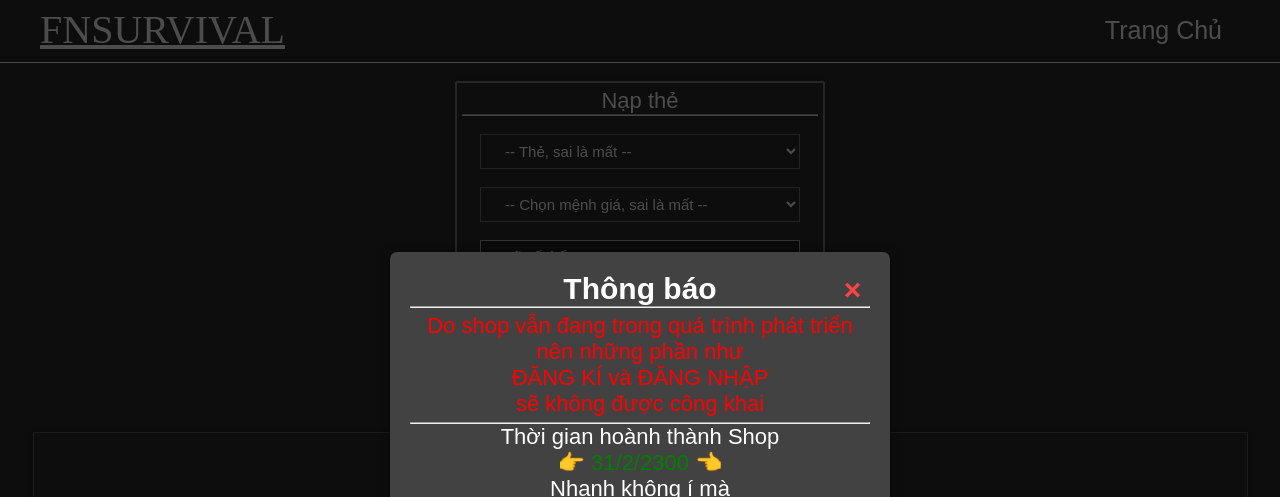
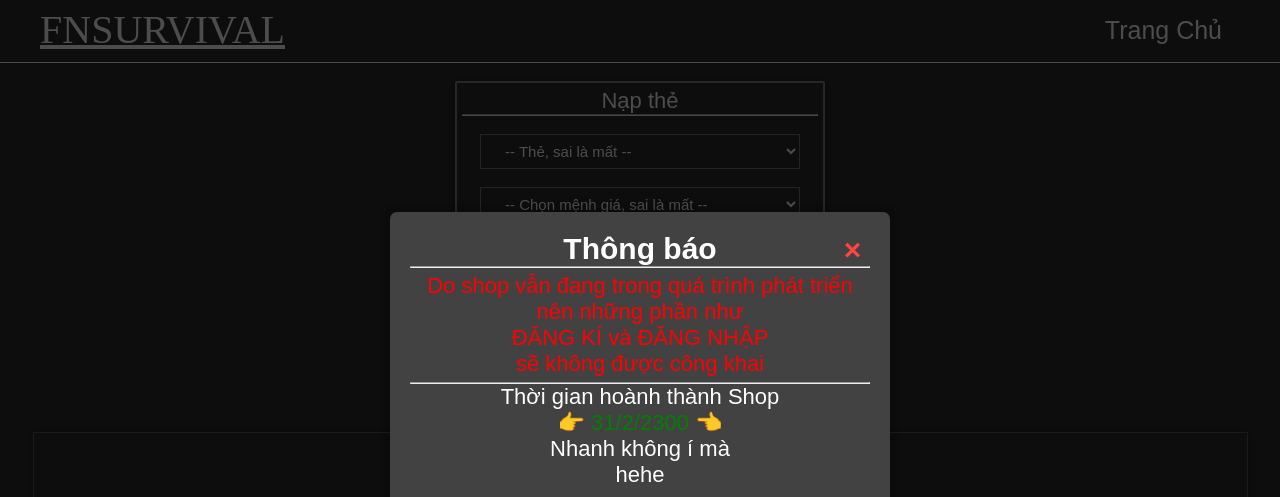
Before and after one commit to fnsurvival/fnsurvival.github.io, a PHP site: page /caythue/ in a window 1280 px wide. Shown: the top 497 px of the page. Run offline with PHP 8.4, Linux system fonts and the light colour scheme; some libraries are stand-ins or nearby versions; some web fonts are replaced.

Commit message:
Update style.css

```diff
--- a/caythue/css/style.css
+++ b/caythue/css/style.css
@@ -17,7 +17,7 @@ body {
 }
 .tbpopup .tbcontent {
     position: absolute;
-    top: 50%;
+    top: 45%;
     left: 50%;
     transform: translate(-50%, -50%) scale(0);
     background: rgb(66, 66, 66);
```
